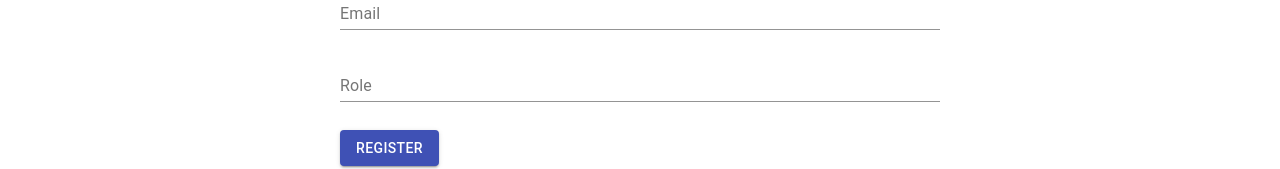
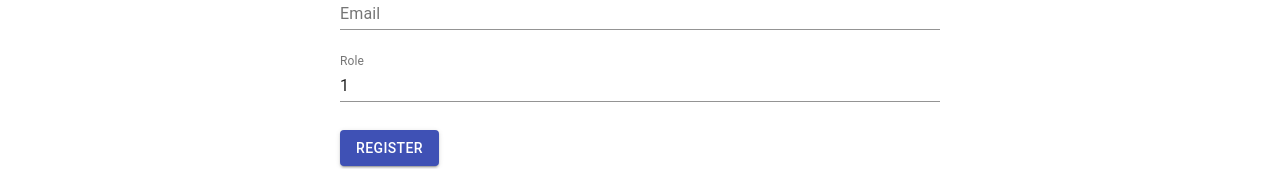
Before and after one commit to 200406-java-react-usf/Korey_Keipe_P1_UI, a React (Create React App) app: page /register in a window 1280 px wide. Shown: the part 528-697 px from the top of the page. Built offline with nearby package versions, Linux system fonts and the light colour scheme.

Commit message:
edit type of role_id

```diff
--- a/src/components/RegisterComponent.tsx
+++ b/src/components/RegisterComponent.tsx
@@ -40,7 +40,7 @@ function RegisterComponent(props: IRegisterProps) {
 	const [firstName, setFirstName] = useState('');
 	const [lastName, setLastName] = useState ('');
 	const [email, setEmail] = useState ('');
-	const [role, setRole] = useState ('');
+	const [role_id, setRole] = useState (1);
 	const [errorMessage, setErrorMessage] = useState ('');
 
 	let updateUsername = (e: any) => {
@@ -72,7 +72,7 @@ function RegisterComponent(props: IRegisterProps) {
 		if(username === '' || password === '' || firstName === '' || lastName === '' || email === ''){
 			setErrorMessage('All fields must be complete')
 		}
-		let user = new NewUser(username, password, firstName, lastName, email, role);
+		let user = new NewUser(username, password, firstName, lastName, email, role_id);
 		let newUser = await registerUser(user);
 		props.setNewUser(newUser)
 		console.log(newUser);
@@ -135,7 +135,7 @@ function RegisterComponent(props: IRegisterProps) {
                         <InputLabel htmlFor="role_id">Role</InputLabel>
                         <Input
                             onChange={updateRole}
-                            value={role}
+                            value={role_id}
                             id="role" type="text"
                             placeholder="Enter user role"/>
                     </FormControl>
```
